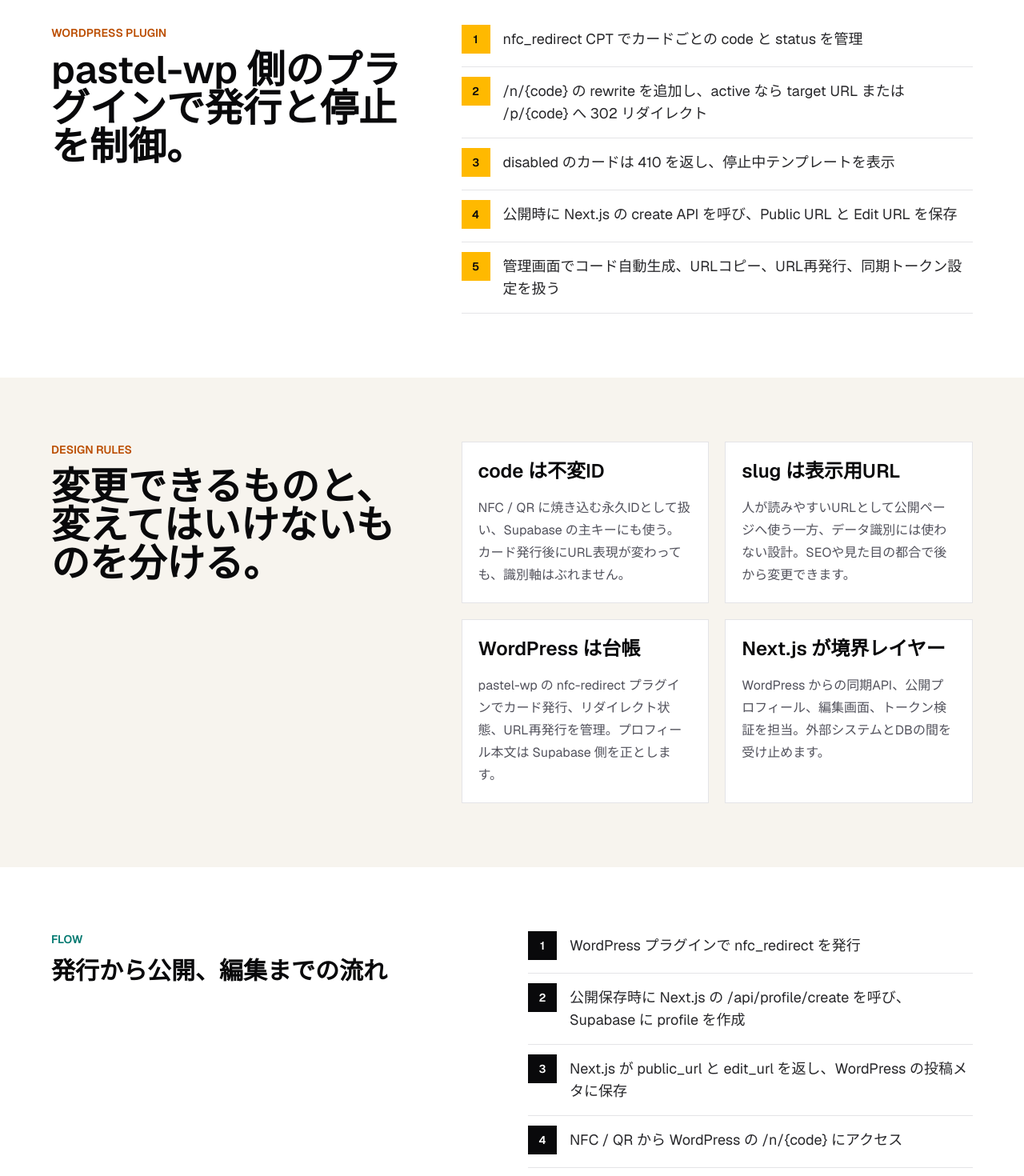
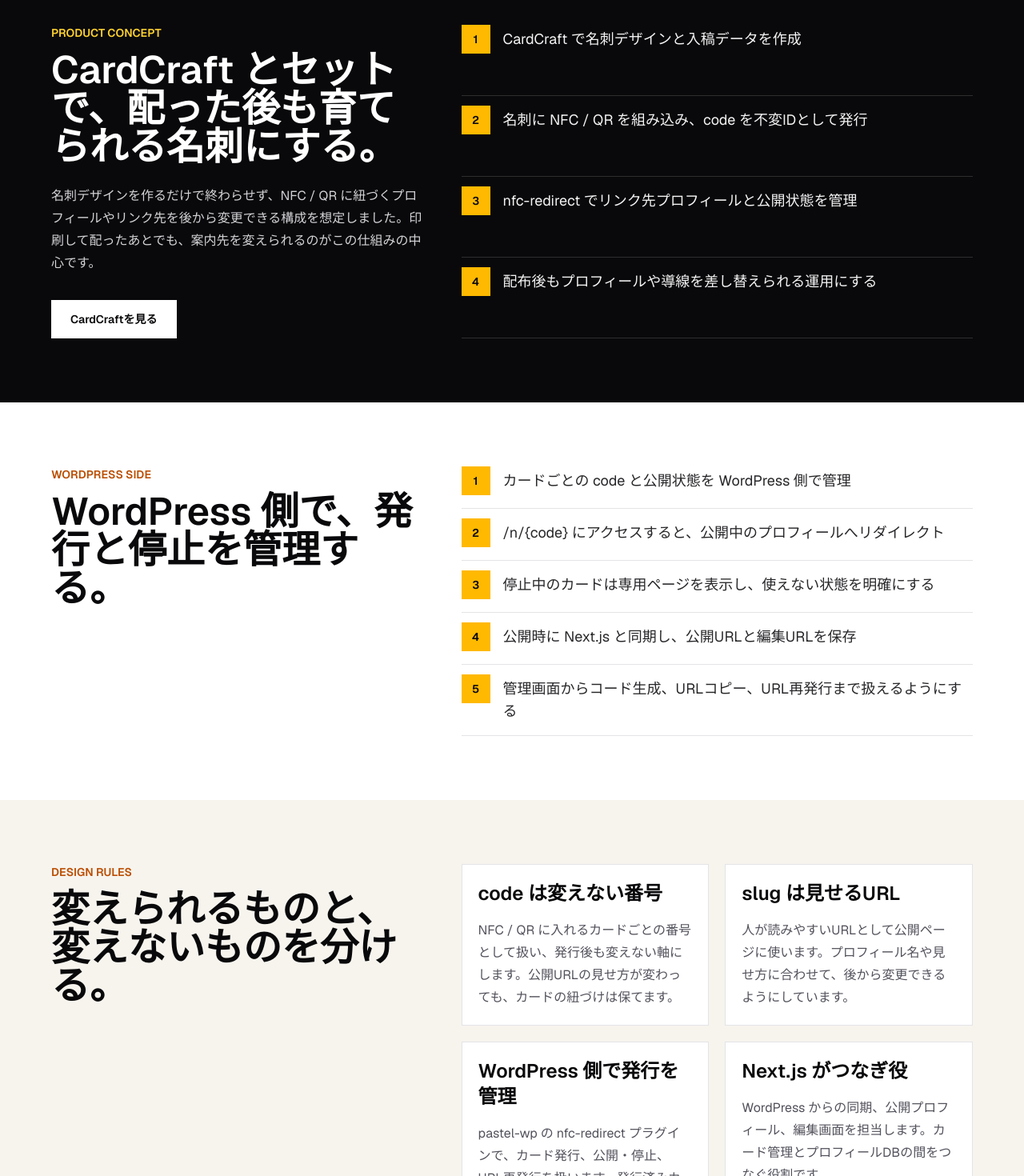
Before and after one commit to muu-ima/portfolio, a Next.js app: page /works/nfc-redirect in a window 1280 px wide. Shown: the part 660-2130 px from the top of the page at 80% size. Built offline with nearby package versions, Linux system fonts and the light colour scheme.

Commit message:
Soften nfc redirect copy

```diff
--- a/app/works/nfc-redirect/page.tsx
+++ b/app/works/nfc-redirect/page.tsx
@@ -3,42 +3,49 @@
 
 const principles = [
   {
-    title: "code は不変ID",
+    title: "code は変えない番号",
     description:
-      "NFC / QR に焼き込む永久IDとして扱い、Supabase の主キーにも使う。カード発行後にURL表現が変わっても、識別軸はぶれません。",
+      "NFC / QR に入れるカードごとの番号として扱い、発行後も変えない軸にします。公開URLの見せ方が変わっても、カードの紐づけは保てます。",
   },
   {
-    title: "slug は表示用URL",
+    title: "slug は見せるURL",
     description:
-      "人が読みやすいURLとして公開ページへ使う一方、データ識別には使わない設計。SEOや見た目の都合で後から変更できます。",
+      "人が読みやすいURLとして公開ページに使います。プロフィール名や見せ方に合わせて、後から変更できるようにしています。",
   },
   {
-    title: "WordPress は台帳",
+    title: "WordPress 側で発行を管理",
     description:
-      "pastel-wp の nfc-redirect プラグインでカード発行、リダイレクト状態、URL再発行を管理。プロフィール本文は Supabase 側を正とします。",
+      "pastel-wp の nfc-redirect プラグインで、カード発行、公開・停止、URL再発行を扱います。発行済みカードの管理場所として使います。",
   },
   {
-    title: "Next.js が境界レイヤー",
+    title: "Next.js がつなぎ役",
     description:
-      "WordPress からの同期API、公開プロフィール、編集画面、トークン検証を担当。外部システムとDBの間を受け止めます。",
+      "WordPress からの同期、公開プロフィール、編集画面を担当します。カード管理とプロフィールDBの間をつなぐ役割です。",
   },
 ];
 
 const pluginFeatures = [
-  "nfc_redirect CPT でカードごとの code と status を管理",
-  "/n/{code} の rewrite を追加し、active なら target URL または /p/{code} へ 302 リダイレクト",
-  "disabled のカードは 410 を返し、停止中テンプレートを表示",
-  "公開時に Next.js の create API を呼び、Public URL と Edit URL を保存",
-  "管理画面でコード自動生成、URLコピー、URL再発行、同期トークン設定を扱う",
+  "カードごとの code と公開状態を WordPress 側で管理",
+  "/n/{code} にアクセスすると、公開中のプロフィールへリダイレクト",
+  "停止中のカードは専用ページを表示し、使えない状態を明確にする",
+  "公開時に Next.js と同期し、公開URLと編集URLを保存",
+  "管理画面からコード生成、URLコピー、URL再発行まで扱えるようにする",
 ];
 
 const flows = [
-  "WordPress プラグインで nfc_redirect を発行",
-  "公開保存時に Next.js の /api/profile/create を呼び、Supabase に profile を作成",
-  "Next.js が public_url と edit_url を返し、WordPress の投稿メタに保存",
-  "NFC / QR から WordPress の /n/{code} にアクセス",
-  "active なら Next.js 側の公開プロフィールへリダイレクト、disabled なら停止ページを表示",
-  "編集URLからプロフィールを更新し、公開ページへ反映",
+  "WordPress 側でカードを発行する",
+  "公開保存時に Next.js と同期し、プロフィールデータを作成",
+  "公開URLと編集URLを WordPress 側にも保存",
+  "NFC / QR から /n/{code} にアクセス",
+  "公開中ならプロフィールへ進み、停止中なら停止ページを表示",
+  "編集URLからプロフィールを更新し、公開ページに反映",
+];
+
+const productFlow = [
+  "CardCraft で名刺デザインと入稿データを作成",
+  "名刺に NFC / QR を組み込み、code を不変IDとして発行",
+  "nfc-redirect でリンク先プロフィールと公開状態を管理",
+  "配布後もプロフィールや導線を差し替えられる運用にする",
 ];
 
 const stack = ["Next.js 16", "React 19", "TypeScript", "Supabase", "WordPress", "REST API"];
@@ -74,7 +81,7 @@
               <p className="mt-7 max-w-2xl text-lg leading-8 text-zinc-700">
                 NFCカードやQRコードに焼き込む不変IDを軸に、WordPress の発行台帳、
                 Next.js の同期API、Supabase のプロフィールDBを分離したシステムです。
-                発行後もプロフィールを編集でき、公開URLの見た目も柔軟に扱えます。
+                CardCraft と組み合わせて、名刺制作から配布後のリンク先変更まで扱える形を目指しました。
               </p>
               <div className="mt-9 flex flex-col gap-3 sm:flex-row">
                 <a
@@ -98,13 +105,13 @@
             <div className="border border-zinc-200 bg-zinc-50 p-5">
               <div className="border-b border-zinc-200 pb-4">
                 <p className="text-sm font-semibold text-zinc-500">System Boundary</p>
-                <p className="mt-2 text-2xl font-semibold">3つの責務に分ける</p>
+                <p className="mt-2 text-2xl font-semibold">役割を3つに分ける</p>
               </div>
               <div className="mt-5 grid gap-3">
                 {[
-                  ["WordPress", "nfc-redirect プラグイン / 発行台帳 / 停止制御", "bg-amber-400"],
-                  ["Next.js", "同期API / 公開ページ / 編集画面", "bg-zinc-950"],
-                  ["Supabase", "プロフィールの Source of Truth", "bg-teal-500"],
+                  ["WordPress", "カード発行 / 公開・停止 / URL再発行", "bg-amber-400"],
+                  ["Next.js", "同期処理 / 公開ページ / 編集画面", "bg-zinc-950"],
+                  ["Supabase", "プロフィール情報の保存先", "bg-teal-500"],
                 ].map(([label, text, color]) => (
                   <div key={label} className="grid grid-cols-[9rem_1fr] border border-zinc-200 bg-white">
                     <div className={`${color} px-4 py-4 text-sm font-semibold text-white`}>
@@ -119,14 +126,50 @@
         </div>
       </section>
 
+      <section className="bg-zinc-950 px-5 py-20 text-white sm:px-8">
+        <div className="mx-auto grid max-w-6xl gap-10 lg:grid-cols-[0.85fr_1.15fr]">
+          <div>
+            <p className="text-sm font-semibold uppercase tracking-normal text-amber-300">
+              Product Concept
+            </p>
+            <h2 className="mt-3 text-3xl font-semibold tracking-normal sm:text-5xl">
+              CardCraft とセットで、配った後も育てられる名刺にする。
+            </h2>
+            <p className="mt-6 text-base leading-7 text-zinc-300">
+              名刺デザインを作るだけで終わらせず、NFC / QR に紐づくプロフィールやリンク先を後から変更できる構成を想定しました。印刷して配ったあとでも、案内先を変えられるのがこの仕組みの中心です。
+            </p>
+            <div className="mt-8">
+              <a
+                href="https://muu-cardcraft.vercel.app/"
+                target="_blank"
+                rel="noopener noreferrer"
+                className="inline-flex h-12 items-center justify-center bg-white px-6 text-sm font-semibold text-zinc-950 transition hover:bg-zinc-200"
+              >
+                CardCraftを見る
+              </a>
+            </div>
+          </div>
+          <div className="grid gap-3">
+            {productFlow.map((item, index) => (
+              <div key={item} className="flex gap-4 border-b border-white/15 pb-4">
+                <span className="flex h-9 w-9 shrink-0 items-center justify-center bg-amber-400 text-sm font-semibold text-zinc-950">
+                  {index + 1}
+                </span>
+                <p className="pt-1 text-lg leading-7 text-zinc-100">{item}</p>
+              </div>
+            ))}
+          </div>
+        </div>
+      </section>
+
       <section className="bg-white px-5 py-20 sm:px-8">
         <div className="mx-auto grid max-w-6xl gap-10 lg:grid-cols-[0.85fr_1.15fr]">
           <div>
             <p className="text-sm font-semibold uppercase tracking-normal text-amber-700">
-              WordPress Plugin
+              WordPress Side
             </p>
             <h2 className="mt-3 text-3xl font-semibold tracking-normal sm:text-5xl">
-              pastel-wp 側のプラグインで発行と停止を制御。
+              WordPress 側で、発行と停止を管理する。
             </h2>
           </div>
           <div className="grid gap-3">
@@ -149,7 +192,7 @@
               Design Rules
             </p>
             <h2 className="mt-3 text-3xl font-semibold tracking-normal sm:text-5xl">
-              変更できるものと、変えてはいけないものを分ける。
+              変えられるものと、変えないものを分ける。
             </h2>
           </div>
           <div className="grid gap-5 md:grid-cols-2">
@@ -170,7 +213,7 @@
               Flow
             </p>
             <h2 className="mt-3 text-3xl font-semibold tracking-normal">
-              発行から公開、編集までの流れ
+              発行して、公開して、あとから直せる流れ
             </h2>
           </div>
           <div className="grid gap-3">
```
